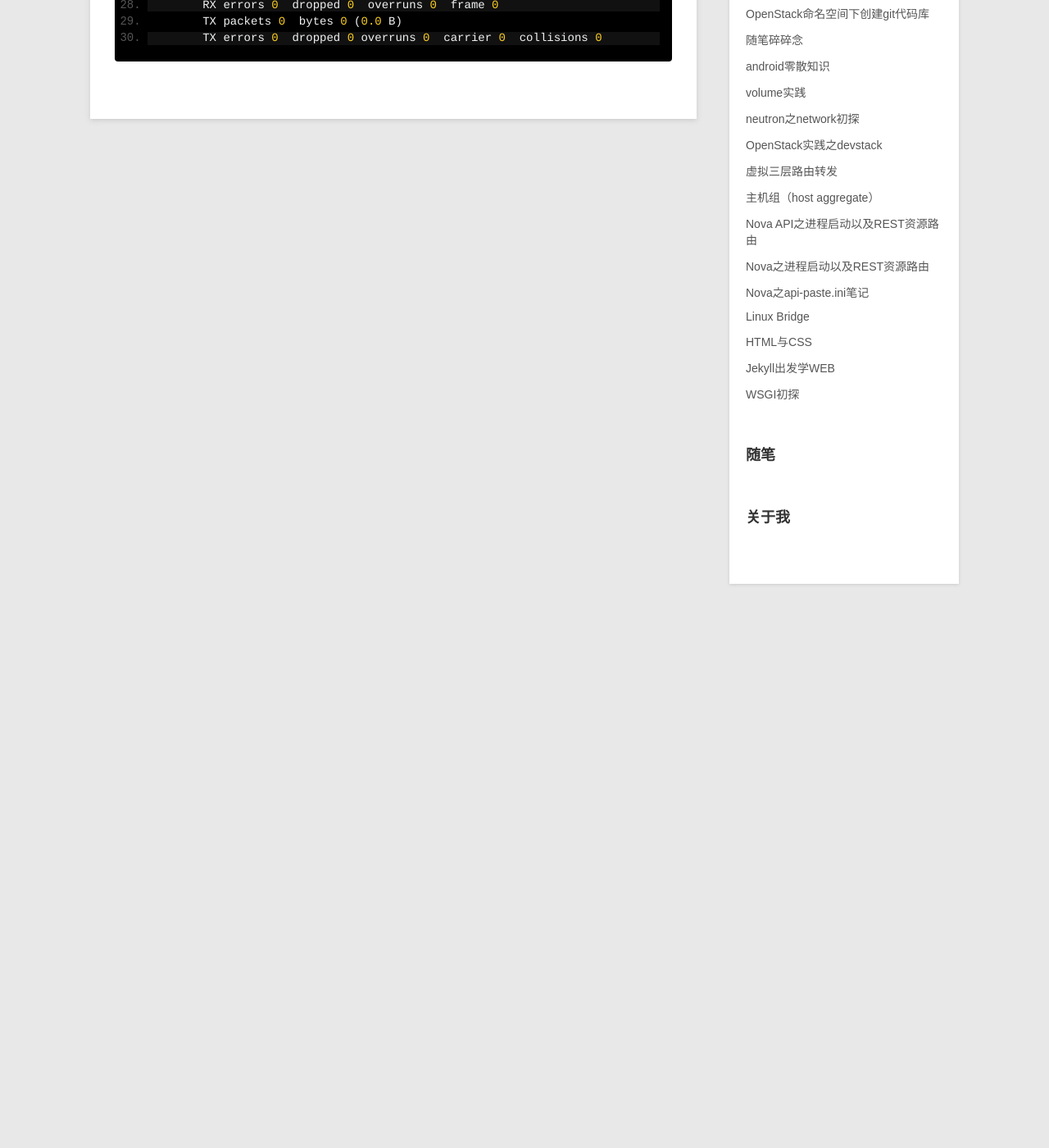
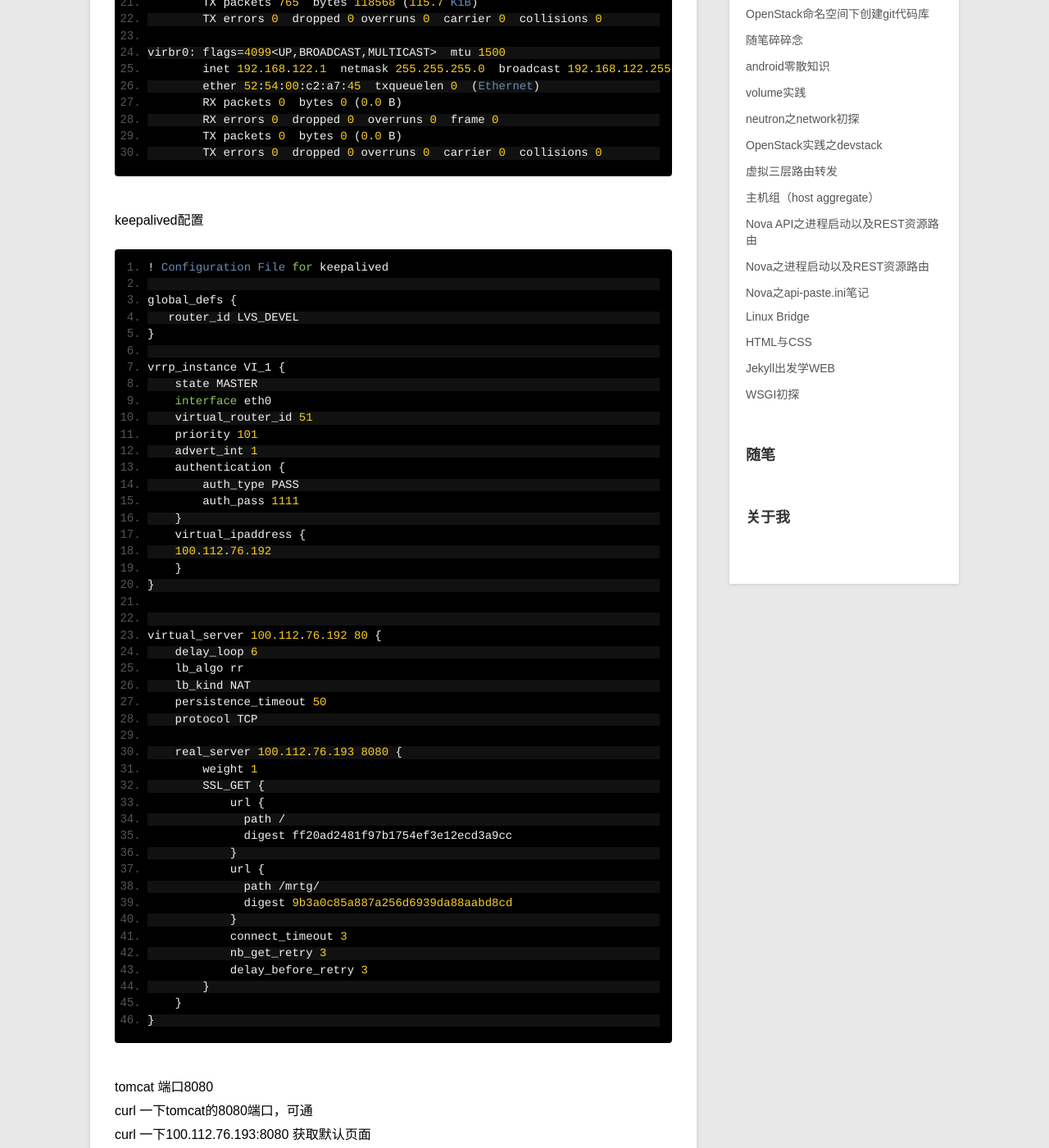
Before and after one commit to Mukosame/mukosame.github.io, a Jekyll site: the page built from _posts/blog/2018-06-12-LVS+Keepalived+tomcat模型.md, in a window 1280 px wide and 1400 px high, scrolled down 929 px. Shown: the whole window at 82% size. Built offline with Jekyll 4.4.1, drawn with Linux system fonts in a browser that asks for light colours; our own code applies the rules of GitHub Pages for plain Markdown files; Markdown is read by kramdown in place of the engine named in the settings; comment, search, counter and statistics services are not loaded; before the commit the page ends 1691 px from its top, so only the background shows below that; some of the changed text lies outside the part shown.

Commit message:
Update 2018-06-12-LVS+Keepalived+tomcat模型.md

````diff
--- a/_posts/blog/2018-06-12-LVS+Keepalived+tomcat模型.md
+++ b/_posts/blog/2018-06-12-LVS+Keepalived+tomcat模型.md
@@ -1,3 +1,20 @@
+---
+layout: post
+title: LVS+Keepalived+tomcat配置示例
+description:单虚拟机LVS+Keepalived+tomcat配置示意，示意，示意...
+categories: blog
+---
+
+
+
+前提：
+已安装lvsadm
+已安装keepalived
+已关闭selinux防火墙
+已安装tomcat并安装webapp
+
+
+
 单虚拟机
 配置eth0:0,ip地址100.112.76.193
 eth0的IP地址100.112.76.192
@@ -34,3 +51,60 @@ virbr0: flags=4099<UP,BROADCAST,MULTICAST>  mtu 1500
         TX packets 0  bytes 0 (0.0 B)
         TX errors 0  dropped 0 overruns 0  carrier 0  collisions 0
 ```
+
+
+keepalived配置
+
+```shell
+! Configuration File for keepalived
+
+global_defs {
+   router_id LVS_DEVEL
+}
+
+vrrp_instance VI_1 {
+    state MASTER
+    interface eth0
+    virtual_router_id 51
+    priority 101
+    advert_int 1
+    authentication {
+        auth_type PASS
+        auth_pass 1111
+    }
+    virtual_ipaddress {
+    100.112.76.192
+    }
+}
+
+
+virtual_server 100.112.76.192 80 {
+    delay_loop 6
+    lb_algo rr
+    lb_kind NAT
+    persistence_timeout 50
+    protocol TCP
+
+    real_server 100.112.76.193 8080 {
+        weight 1
+        SSL_GET {
+            url {
+              path /
+              digest ff20ad2481f97b1754ef3e12ecd3a9cc
+            }
+            url {
+              path /mrtg/
+              digest 9b3a0c85a887a256d6939da88aabd8cd
+            }
+            connect_timeout 3
+            nb_get_retry 3
+            delay_before_retry 3
+        }
+    }
+}
+```
+
+tomcat 端口8080
+curl 一下tomcat的8080端口，可通
+curl 一下100.112.76.193:8080 获取默认页面
+curl 一下100.112.76.192:80 获取默认页面
````
